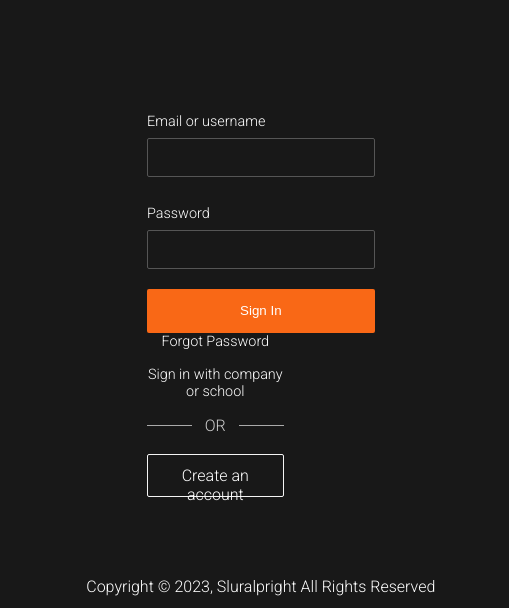
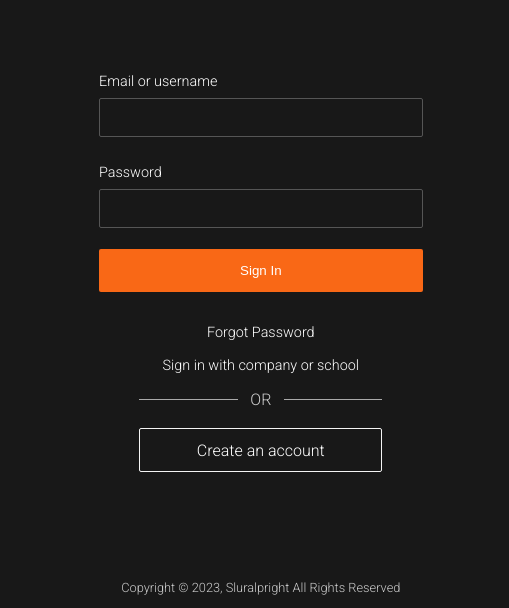
Before and after one commit to guymanpersonboy/Pluralsight-Login-Page-Clone, a plain HTML site: page index.html in a window 1280 px wide. Shown: the part 210-818 px from the top of the page, 0-509 px from the left. Drawn offline with Linux system fonts and the light colour scheme.

Commit message:
fixed bugs, done

```diff
--- a/index.html
+++ b/index.html
@@ -24,6 +24,7 @@
             <input type="password" class="text-input">
           </div>
           <button type="submit" class="primary-btn">Sign In</button>
+        </form>
         <div class="links">
           <a href="#">Forgot Password</a>
           <a href="#">Sign in with company or school</a>
@@ -34,12 +35,11 @@
           <hr class="bar">
         </div>
         <a href="#" class="secondary-btn">Create an account</a>
-        </form>
       </div> <!-- end #signin -->
-      <footer class="main-footer">
+      <footer id="main-footer">
         <p>Copyright &copy; 2023, Sluralpright All Rights Reserved</p>
         <div>
-          <a href="#">Terms of use</a> | <a href="#">Privacy Policy</a>
+          <a href="#">Terms of Use</a> | <a href="#">Privacy Policy</a>
         </div>
       </footer>
     </div> <!-- end #left -->
--- a/style.css
+++ b/style.css
@@ -37,9 +37,10 @@ h6 {
 }
 
 #right {
-  flex: 1
+  flex: 1;
 }
 
+/* Sign In */
 #signin {
   display: flex;
   flex-direction: column;
@@ -59,7 +60,7 @@ h6 {
 
 #signin form {
   width: 80%;
-  padding: 3rem;
+  padding-bottom: 2rem;
 }
 
 #signin label {
@@ -83,9 +84,10 @@ h6 {
   width: 100%;
 }
 
-#signin .secondary-btn,
+#signin
 .links,
-.or {
+.or,
+.secondary-btn {
   width: 60%;
 }
 
@@ -140,6 +142,7 @@ h6 {
   margin: auto;
 }
 
+/* Footer */
 #main-footer {
   color: #ccc;
   text-align: center;
@@ -166,7 +169,7 @@ h6 {
   text-decoration: none;
   cursor: pointer;
   text-align: center;
-  transition: background-color 0.5s;
+  transition: all 0.5s;
 }
 
 .primary-btn:hover {
@@ -190,7 +193,7 @@ h6 {
 
 .secondary-btn:hover {
   border-color: #ff7b39;
-  color: #ff7b39
+  color: #ff7b39;
 }
 
 /* Media Queries */
```
Lines whose indentation alone changed are shown as unchanged.
